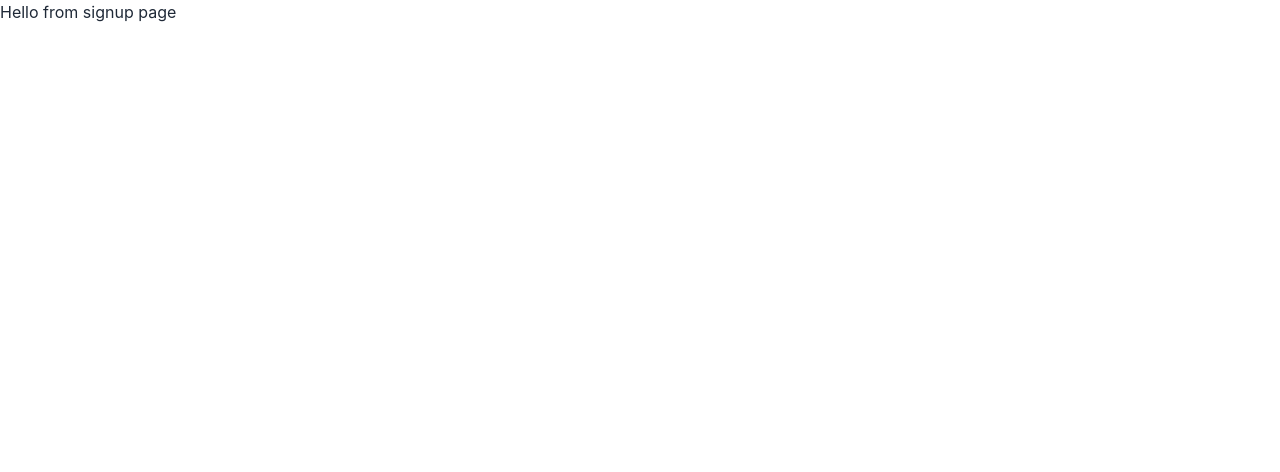
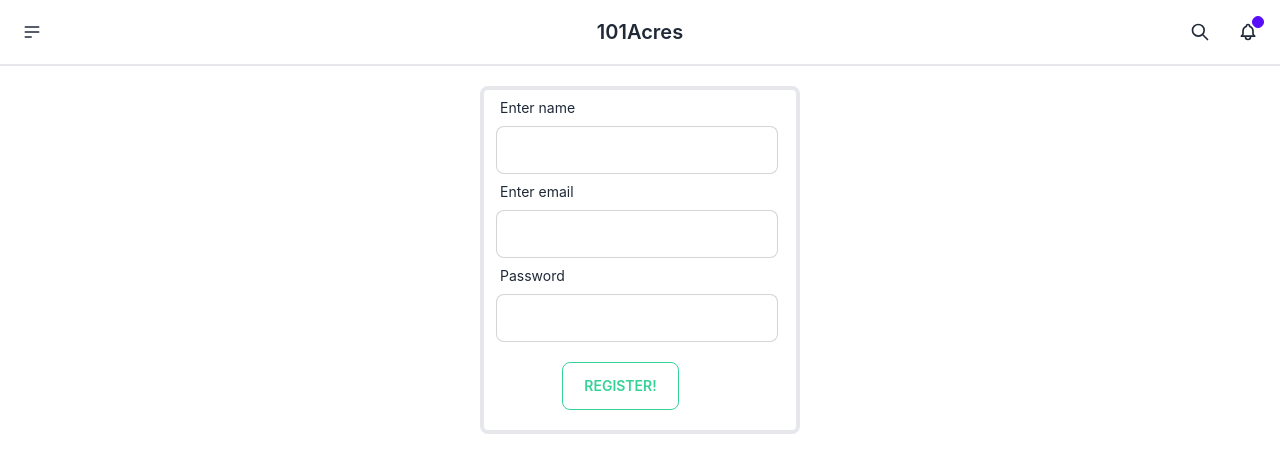
Before and after one commit to JaswanthP6878/101acres, a React (Create React App) app in the folder client/: page /signup in a window 1280 px wide. Shown: the top 472 px of the page. Built offline with nearby package versions, Linux system fonts and the light colour scheme.

Commit message:
added some styles will look into it

```diff
--- /dev/null
+++ b/client/src/components/LoginForm.tsx
@@ -0,0 +1,30 @@
+export default function LoginForm() {
+
+    return (
+        <div className="form-control w-full min-w-xs max-w-xs border-4 flex flex-col align-center rounded-lg">
+            <form action="/" method="GET">
+            <div className="mx-3" >
+                <label className="label">
+                    <span className="label-text text-md">Enter name</span>
+                </label>
+                <input type="text" className="input input-bordered w-auto" />
+            </div>
+            <div className="mx-3">
+                <label className="label">
+                    <span className="label-text text-md">Enter email</span>
+                </label>
+                <input type="text" className="input input-bordered w-auto max-w-xs" />
+            </div>
+            <div className="mx-3">
+                <label className="label">
+                    <span className="label-text text-md">Password</span>
+                </label>
+                <input type="text" className="input input-bordered w-auto max-w-xs" />
+            </div>
+            <div className="my-5 ml-[25%] w-3/4">
+                <button className="btn btn-success btn-outline w-[50%]" type="submit">Register!</button>
+            </div>
+            </form>
+        </div>
+    )
+}
--- a/client/src/routes/SignupPage.tsx
+++ b/client/src/routes/SignupPage.tsx
@@ -1,7 +1,13 @@
+import LoginForm from "../components/LoginForm"
+import Navbar from "../components/Navbar"
 export default function SignUpPage() {
     return (
         <div>
-            <h3>Hello from signup page</h3>
+            <Navbar />
+            <div className="my-5 flex flex-col items-center">
+                <LoginForm />
+            </div>
         </div>
+
     )
 }
```
Also changed, not shown: client/design.txt.
